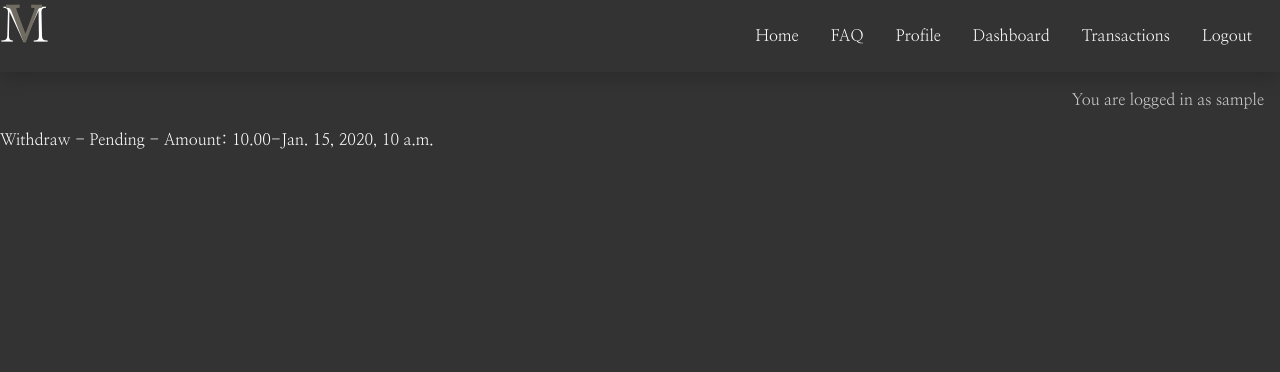
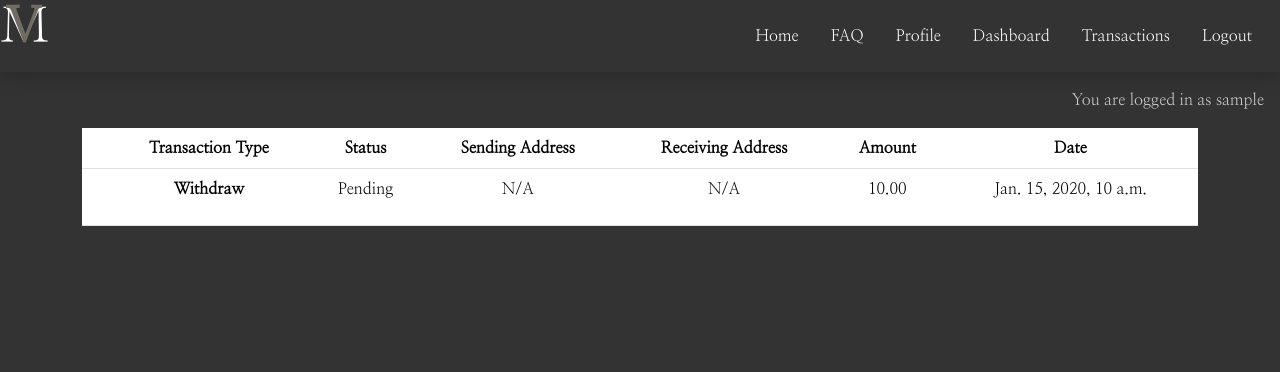
Before and after one commit to Tamas-Gavlider/MyVault, a Django app: page /transactions/transactions/transactions_history/ in a window 1280 px wide. Shown: the top 372 px of the page. Run offline with Django 4.2, Linux system fonts and the light colour scheme; a user stored in the database is signed in; tables that the repository leaves empty hold one stand-in row (values such as "Sample post"); some libraries are stand-ins or nearby versions.

Commit message:
Add style to transactions-history html

```diff
--- a/my_transactions/templates/transactions_history.html
+++ b/my_transactions/templates/transactions_history.html
@@ -1,19 +1,53 @@
 {% extends 'base.html' %}
 {% load static %}
 {% block content %}
+<div class="container" id="signup">
+  <div class="row">
+    <div class="col-12 text-center mx-auto">
+      {% for transaction in transactions %}
+      <table class="table">
+        <thead>
+          <tr>
+            <th scope="col"></th>
+            <th scope="col">Transaction Type</th>
+            <th scope="col">Status</th>
+            <th scope="col">Sending Address</th>
+            <th scope="col">Receiving Address</th>
+            <th scope="col">Amount</th>
+            <th scope="col">Date</th>
+          </tr>
+        </thead>
+        {% if transaction.type == "Sent" or transaction.type == "Received" %}
+        <tbody>
+          <tr>
+            <th></th>
+            <th>{{ transaction.type }}</th>
+            <td>{{ transaction.status }}</td>
+            <td>{{ transaction.sending_address }}</td>
+            <td>{{ transaction.receiving_address }}</td>
+            <td>{{transaction.amount}}</td>
+            <td> {{ transaction.date }}</td>
+          </tr>
+        </tbody>
+      </table>
+      {% else %}
+      <tbody>
+        <tr>
+          <th></th>
+          <th>{{ transaction.type }}</th>
+          <td>{{ transaction.status }}</td>
+          <td> <p> N/A </p> </td>
+          <td> <p> N/A </p> </td>
+          <td>{{transaction.amount}}</td>
+          <td> {{ transaction.date }}</td>
+        </tr>
+      </tbody>
+      </table>
+      {% endif %}
+      {% endfor %}
+    </div>
+  </div>
+</div>
 
-{% for transaction in transactions %}
-{% if transaction.type == "Sent" or transaction.type == "Received" %}
-    <p>
-      {{ transaction.type }} - Status: {{ transaction.status }}
-        Sending Address: {{ transaction.sending_address }} -
-        Receiving Address: {{ transaction.receiving_address }}
-        Amount: {{transaction.amount}}
-        {{ transaction.date }}
-        </p>
-{% else %}
-<p>{{ transaction.type }} - {{ transaction.status }} - Amount: {{transaction.amount}}-{{ transaction.date }}</p>
-{% endif %}
-{% endfor %}
 
 {% endblock %}
```
